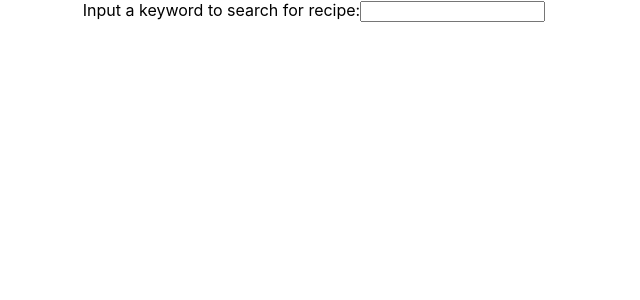
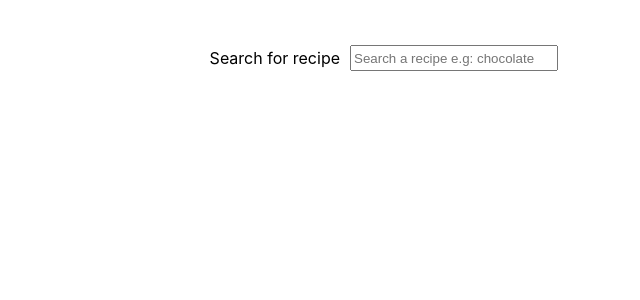
Before and after one commit to mhero/rails-recipes-api, a React (Create React App) app in the folder recipes-react/: page / in a window 1280 px wide. Shown: the top 300 px of the page, without its empty margins (326-966 px from the left). Built offline with nearby package versions, Linux system fonts and the light colour scheme.

Commit message:
Make UI adjustments
- Make pagination only 9 per page
- Return image for recipe
- Fix UI for showing cards for recipe

```diff
--- a/recipes-react/src/App.css
+++ b/recipes-react/src/App.css
@@ -1,38 +1,37 @@
-.App {
-  text-align: center;
+.container {
+  margin: 0 120px;
 }
 
-.App-logo {
-  height: 40vmin;
-  pointer-events: none;
+.search-container {
+  margin-top: 45px;
+  margin-left: 35%;
+  margin-bottom: 45px;
+  display: flex;
+  flex-direction: row;
+  flex-wrap: wrap;
+  justify-content: space-between;
+  align-items: center;
 }
 
-@media (prefers-reduced-motion: no-preference) {
-  .App-logo {
-    animation: App-logo-spin infinite 20s linear;
-  }
+.recipes-container {
+  display: grid;
+  grid-template-columns: 1fr 1fr 1fr;
+  column-gap: 70px;
+  row-gap: 30px;
 }
 
-.App-header {
-  background-color: #282c34;
-  min-height: 100vh;
+label {
   display: flex;
-  flex-direction: column;
-  align-items: center;
-  justify-content: center;
-  font-size: calc(10px + 2vmin);
-  color: white;
+  flex-direction: row;
+  justify-content: flex-end;
+  text-align: right;
+  width: 400px;
+  line-height: 26px;
+  margin-bottom: 10px;
 }
 
-.App-link {
-  color: #61dafb;
+input {
+  height: 20px;
+  flex: 0 0 200px;
+  margin-left: 10px;
 }
-
-@keyframes App-logo-spin {
-  from {
-    transform: rotate(0deg);
-  }
-  to {
-    transform: rotate(360deg);
-  }
-}
--- a/recipes-react/src/App.js
+++ b/recipes-react/src/App.js
@@ -13,6 +13,9 @@ function App() {
     setRecipes(null);
     setError(null);
   };
+
+  const MINIMUM_INGREDIENTS_WORD = 4;
+  const MAXIMUM_INGREDIENTS_PER_RECIPE = 5;
 
   const updateError = (error) => {
     clear();
@@ -38,7 +41,7 @@ function App() {
 
   const getRecipes = (input) => {
     clear();
-    if (input.length < 4) {
+    if (input.length < MINIMUM_INGREDIENTS_WORD) {
       return;
     }
 
@@ -73,16 +76,22 @@ function App() {
     const currentIngredients = ingredients.filter((el) =>
       currentRecipeIngredients.includes(el.id)
     );
-    return currentIngredients;
+    return currentIngredients.slice(0, MAXIMUM_INGREDIENTS_PER_RECIPE);
   };
 
   return (
-    <div className="App">
-      <label>
-        Input a keyword to search for recipe:
-        <input type="text" onChange={handleChange} />
-      </label>
-      <ul>
+    <div className="container">
+      <div className="search-container">
+        <label>
+          Search for recipe
+          <input
+            type="text"
+            onChange={handleChange}
+            placeholder="Search a recipe e.g: chocolate"
+          />
+        </label>
+      </div>
+      <div className="recipes-container">
         {recipes &&
           recipes.map((item) => {
             return (
@@ -93,7 +102,7 @@ function App() {
               />
             );
           })}
-      </ul>
+      </div>
       <div>{error && error.message}</div>
     </div>
   );
--- /dev/null
+++ b/recipes-react/src/Card.css
@@ -0,0 +1,59 @@
+.card {
+  box-shadow: 0 4px 8px 0 rgba(0, 0, 0, 0.2);
+  border: 1px solid #ccc;
+  border-radius: 5px;
+  display: flex;
+  flex-direction: column;
+  align-items: center;
+  justify-content: center;
+  max-height: 480px;
+}
+
+.card-title {
+  text-align: center;
+  margin-bottom: 10px;
+}
+
+.card-image {
+  margin-top: 30px;
+  background-color: aqua;
+  max-height: 40%;
+  max-width: 100%;
+  display: flex;
+  justify-content: center;
+}
+
+.card-image img {
+  max-height: 100%;
+  max-width: 100%;
+}
+
+.card-ingredients {
+  height: 30%;
+  width: 100%;
+  display: flex;
+  flex-direction: column;
+}
+
+.card-ingredients ul {
+  padding-left: 40px;
+}
+
+.card-cta {
+  width: 100%;
+  display: flex;
+  align-items: center;
+}
+
+.card-cta {
+  display: flex;
+  justify-content: center;
+  margin-bottom: 30px;
+}
+
+.card-cta a {
+  padding: 10px;
+  border: 1px solid #ccc;
+  border-radius: 5px;
+  max-width: 30%;
+}
--- a/recipes-react/src/Card.js
+++ b/recipes-react/src/Card.js
@@ -1,15 +1,27 @@
-import React, { useState } from "react";
+import React from "react";
+import "./Card.css";
+
+const RECIPE_PLACEHOLDER = "https://i.imgur.com/AdAeMRi.jpeg";
 
 const Card = ({ item, ingredients }) => {
-  debugger;
   return (
-    <li>
-      <div>{item.attributes.name}</div>
-      {ingredients &&
-        ingredients.map((ingredient) => {
-          return <div>{ingredient.attributes.description}</div>;
-        })}
-    </li>
+    <div className="card">
+      <div className="card-image">
+        <img src={item.image_url || RECIPE_PLACEHOLDER} alt="Smartphone" />
+      </div>
+      <h2 className="card-title">{item.attributes.name}</h2>
+      <div className="card-ingredients">
+        <ul className="ingredients">
+          {ingredients &&
+            ingredients.map((ingredient) => {
+              return <li>{ingredient.attributes.description}</li>;
+            })}
+        </ul>
+      </div>
+      <div className="card-cta">
+        <a>Read more</a>
+      </div>
+    </div>
   );
 };
 
```
Also changed, not shown: 2 other files (tests, documents, lock files or other folders).
